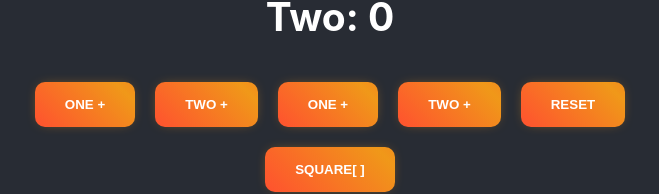
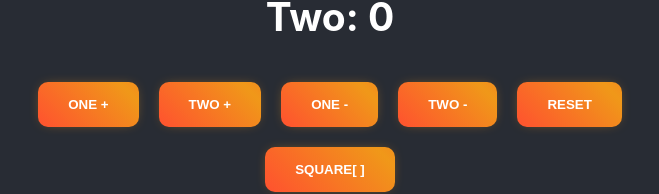
Before and after one commit to Jakavickis/drontai, a React (Create React App) app in the folder r1/: page / in a window 1280 px wide. Shown: the part 268-462 px from the top of the page, without its empty margins (310-969 px from the left). Built offline with nearby package versions, Linux system fonts and the light colour scheme.

Commit message:
changing text

```diff
--- a/r1/src/App.jsx
+++ b/r1/src/App.jsx
@@ -40,8 +40,8 @@ function App() {
                 <div className='container'>
                     <button onClick={() => setCounts(c => ({ ...c, one: c.one + 1 }))}>one +</button>
                     <button onClick={() => setCounts(c => ({ ...c, two: c.two + 1 }))}>two +</button>
-                    <button onClick={() => setCounts(c => ({ ...c, one: c.one - 1 }))}>one +</button>
-                    <button onClick={() => setCounts(c => ({ ...c, two: c.two - 1 }))}>two +</button>
+                    <button onClick={() => setCounts(c => ({ ...c, one: c.one - 1 }))}>one -</button>
+                    <button onClick={() => setCounts(c => ({ ...c, two: c.two - 1 }))}>two -</button>
                     <button onClick={() => setCounts(defaultCount)}>Reset</button>
 
                 </div>
```
